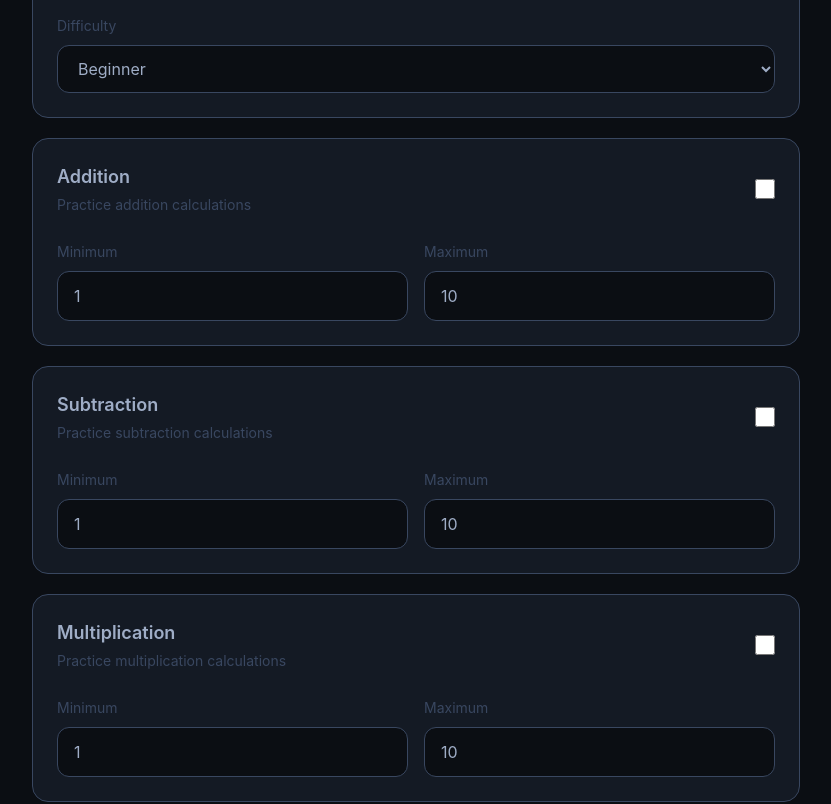
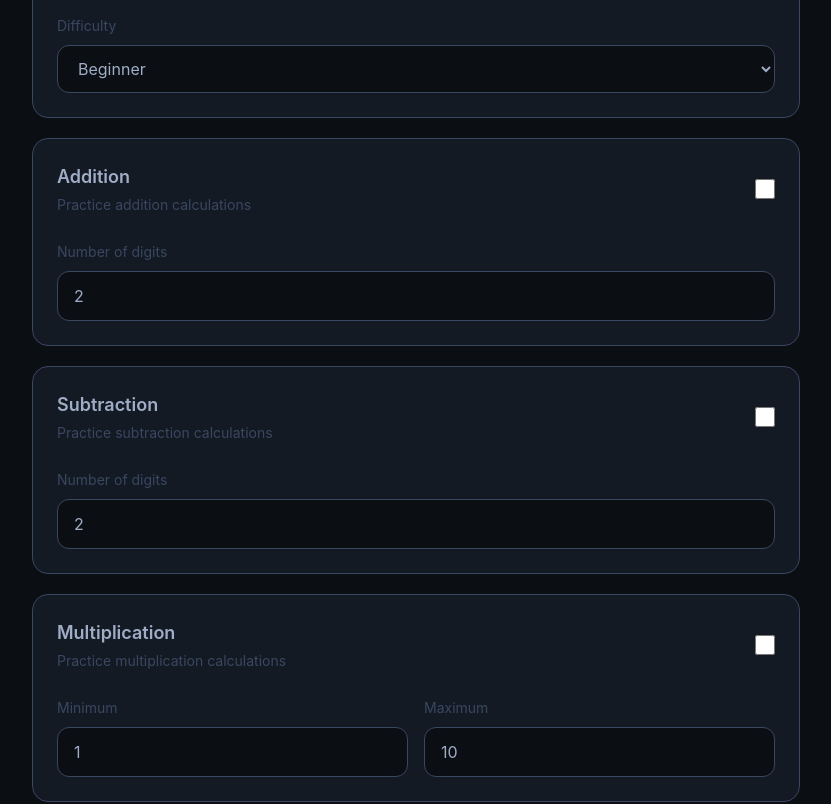
Before and after one commit to CRAK-0/MindSprint, a React (Vite) app: page / in a window 1280 px wide. Shown: the part 2000-2804 px from the top of the page, without its empty margins (224-1055 px from the left). Built offline with nearby package versions, Linux system fonts and the light colour scheme.

Commit message:
Forgor to add the digit based thing for the addition and subtration in the quiz files and also fixed the accuracy logic for the less question complete in a session.

```diff
--- a/src/pages/QuizSetup.tsx
+++ b/src/pages/QuizSetup.tsx
@@ -28,11 +28,7 @@ const categories: {
     title: "Squares",
     description: "Practice square calculations",
   },
-  {
-    key: "cubes",
-    title: "Cubes",
-    description: "Practice cube calculations",
-  },
+  { key: "cubes", title: "Cubes", description: "Practice cube calculations" },
   {
     key: "squareRoots",
     title: "Square Roots",
@@ -48,11 +44,7 @@ const categories: {
     title: "Percentage",
     description: "Practice percentage calculations",
   },
-  {
-    key: "ratio",
-    title: "Ratio",
-    description: "Practice ratio calculations",
-  },
+  { key: "ratio", title: "Ratio", description: "Practice ratio calculations" },
   {
     key: "fraction",
     title: "Fractions",
@@ -85,68 +77,21 @@ export const QuizSetup = () => {
   const navigate = useNavigate();
 
   const [config, setConfig] = useState<QuizConfig>({
-    tables: {
-      selected: false,
-      min: 1,
-      max: 10,
-    },
-
-    squares: {
-      selected: false,
-      min: 1,
-      max: 100,
-    },
-
-    cubes: {
-      selected: false,
-      min: 1,
-      max: 20,
-    },
-
-    squareRoots: {
-      selected: false,
-      min: 1,
-      max: 100,
-    },
-    addition: {
-      selected: false,
-      min: 1,
-      max: 10,
-    },
-    subtraction: {
-      selected: false,
-      min: 1,
-      max: 10,
-    },
-    multiplication: {
-      selected: false,
-      min: 1,
-      max: 10,
-    },
-    cubeRoots: {
-      selected: false,
-      min: 1,
-      max: 20,
-    },
-    percentage: {
-      selected: false,
-      difficulty: "beginner",
-    },
-    fraction: {
-      selected: false,
-      difficulty: "beginner",
-    },
-    ratio: {
-      selected: false,
-    },
-    simplification: {
-      selected: false,
-      difficulty: "beginner",
-    },
+    tables: { selected: false, min: 1, max: 10 },
+    squares: { selected: false, min: 1, max: 100 },
+    cubes: { selected: false, min: 1, max: 20 },
+    squareRoots: { selected: false, min: 1, max: 100 },
+    addition: { selected: false, digits: 2 },
+    subtraction: { selected: false, digits: 2 },
+    multiplication: { selected: false, min: 1, max: 10 },
+    cubeRoots: { selected: false, min: 1, max: 20 },
+    percentage: { selected: false, difficulty: "beginner" },
+    fraction: { selected: false, difficulty: "beginner" },
+    ratio: { selected: false },
+    simplification: { selected: false, difficulty: "beginner" },
   });
 
   const [totalQuestions, setTotalQuestions] = useState(10);
-
   const [errors, setErrors] = useState<ValidationError[]>([]);
 
   useEffect(() => {
@@ -182,17 +127,26 @@ export const QuizSetup = () => {
       if (!category.selected) continue;
 
       if ("min" in category && "max" in category) {
-        // Validation goes here
         if (category.min < 0 || category.max < 0) {
           validationErrors.push({
             category: key,
             message: "Minimum and maximum must be 0 or greater",
           });
         }
+
         if (category.min > category.max) {
           validationErrors.push({
             category: key,
             message: "Minimum cannot be greater than maximum",
+          });
+        }
+      }
+
+      if ("digits" in category) {
+        if (!Number.isInteger(category.digits) || category.digits < 1) {
+          validationErrors.push({
+            category: key,
+            message: "Digits must be a positive integer",
           });
         }
       }
@@ -206,14 +160,13 @@ export const QuizSetup = () => {
     }
 
     setErrors(validationErrors);
-
     return validationErrors;
   };
 
   const handleChange = (e: ChangeEvent<HTMLInputElement>) => {
     const [category, field] = e.target.name.split("-") as [
       QuizCategory,
-      "selected" | "min" | "max",
+      "selected" | "min" | "max" | "digits",
     ];
 
     if (field === "selected") {
@@ -226,9 +179,7 @@ export const QuizSetup = () => {
       };
 
       setConfig(updatedConfig);
-
       validateQuizConfig(updatedConfig, totalQuestions);
-
       return;
     }
 
@@ -243,21 +194,17 @@ export const QuizSetup = () => {
     };
 
     setConfig(updatedConfig);
-
     validateQuizConfig(updatedConfig, totalQuestions);
   };
 
   const handleQuestionsChange = (e: ChangeEvent<HTMLInputElement>) => {
     const newValue = Number(e.target.value);
-
     setTotalQuestions(newValue);
-
     validateQuizConfig(config, newValue);
   };
 
-  const getCategoryError = (category: QuizCategory) => {
-    return errors.find((error) => error.category === category);
-  };
+  const getCategoryError = (category: QuizCategory) =>
+    errors.find((error) => error.category === category);
 
   const categorySelectionError = errors.find(
     (error) => error.category === "categories",
@@ -270,45 +217,30 @@ export const QuizSetup = () => {
   const handleSubmit = () => {
     const validationErrors = validateQuizConfig(config, totalQuestions);
 
-    if (validationErrors.length > 0) {
-      return;
-    }
+    if (validationErrors.length > 0) return;
 
     saveQuizSetup(config, totalQuestions);
 
     navigate("/quiz", {
-      state: {
-        config,
-        totalQuestions,
-      },
+      state: { config, totalQuestions },
     });
   };
 
   return (
     <div className="mx-auto w-full max-w-3xl">
-      {/* Page heading */}
       <section className="mb-10">
         <h1
           className="text-4xl font-bold tracking-tight"
-          style={{
-            color: theme.colors.text,
-          }}
+          style={{ color: theme.colors.text }}
         >
           Set Up Your Quiz
         </h1>
-
-        <p
-          className="mt-2"
-          style={{
-            color: theme.colors.mutedText,
-          }}
-        >
+        <p className="mt-2" style={{ color: theme.colors.mutedText }}>
           Choose what you want to practice.
         </p>
       </section>
 
       <div className="space-y-5">
-        {/* Category selection error */}
         {categorySelectionError && (
           <div
             className="rounded-xl px-4 py-3 text-sm"
@@ -322,10 +254,8 @@ export const QuizSetup = () => {
           </div>
         )}
 
-        {/* Categories */}
         {categories.map(({ key, title, description }) => {
           const category = config[key];
-
           const error = getCategoryError(key);
 
           return (
@@ -337,23 +267,17 @@ export const QuizSetup = () => {
                 border: `1px solid ${theme.colors.border}`,
               }}
             >
-              {/* Category header */}
               <div className="flex items-center justify-between gap-4">
                 <div>
                   <h2
                     className="text-lg font-semibold"
-                    style={{
-                      color: theme.colors.text,
-                    }}
+                    style={{ color: theme.colors.text }}
                   >
                     {title}
                   </h2>
-
                   <p
                     className="mt-1 text-sm"
-                    style={{
-                      color: theme.colors.mutedText,
-                    }}
+                    style={{ color: theme.colors.mutedText }}
                   >
                     {description}
                   </p>
@@ -365,16 +289,36 @@ export const QuizSetup = () => {
                   checked={category.selected}
                   onChange={handleChange}
                   className="h-5 w-5 cursor-pointer"
-                  style={{
-                    accentColor: theme.colors.primary,
-                  }}
+                  style={{ accentColor: theme.colors.primary }}
                 />
               </div>
 
-              {/* Category Settings */}
-              {"min" in category && "max" in category ? (
+              {"digits" in category ? (
+                <div className="mt-6">
+                  <label
+                    htmlFor={`${key}-digits`}
+                    className="text-sm"
+                    style={{ color: theme.colors.mutedText }}
+                  >
+                    Number of digits
+                  </label>
+                  <input
+                    id={`${key}-digits`}
+                    name={`${key}-digits`}
+                    type="number"
+                    min={1}
+                    value={category.digits}
+                    onChange={handleChange}
+                    className="mt-2 w-full rounded-xl px-4 py-3 outline-none"
+                    style={{
+                      backgroundColor: theme.colors.background,
+                      color: theme.colors.text,
+                      border: `1px solid ${theme.colors.border}`,
+                    }}
+                  />
+                </div>
+              ) : "min" in category && "max" in category ? (
                 <div className="mt-6 grid grid-cols-1 gap-4 sm:grid-cols-2">
-                  {/* Minimum */}
                   <div>
                     <label
                       className="text-sm"
@@ -382,7 +326,6 @@ export const QuizSetup = () => {
                     >
                       Minimum
                     </label>
-
                     <input
                       name={`${key}-min`}
                       type="number"
@@ -398,7 +341,6 @@ export const QuizSetup = () => {
                     />
                   </div>
 
-                  {/* Maximum */}
                   <div>
                     <label
                       className="text-sm"
@@ -406,7 +348,6 @@ export const QuizSetup = () => {
                     >
                       Maximum
                     </label>
-
                     <input
                       name={`${key}-max`}
                       type="number"
@@ -431,7 +372,6 @@ export const QuizSetup = () => {
                   >
                     Difficulty
                   </label>
-
                   <select
                     id={`${key}-difficulty`}
                     value={category.difficulty}
@@ -480,7 +420,6 @@ export const QuizSetup = () => {
           );
         })}
 
-        {/* Question count */}
         <section
           className="rounded-2xl p-6"
           style={{
@@ -490,19 +429,11 @@ export const QuizSetup = () => {
         >
           <h2
             className="text-lg font-semibold"
-            style={{
-              color: theme.colors.text,
-            }}
+            style={{ color: theme.colors.text }}
           >
             Number of Questions
           </h2>
-
-          <p
-            className="mt-1 text-sm"
-            style={{
-              color: theme.colors.mutedText,
-            }}
-          >
+          <p className="mt-1 text-sm" style={{ color: theme.colors.mutedText }}>
             How many questions do you want in this quiz?
           </p>
 
@@ -533,7 +464,6 @@ export const QuizSetup = () => {
           )}
         </section>
 
-        {/* Start button */}
         <button
           disabled={errors.length > 0}
           onClick={handleSubmit}
--- a/src/quiz/scoring.ts
+++ b/src/quiz/scoring.ts
@@ -9,9 +9,7 @@ export const calculateScore = (session: QuizSession): QuizResult => {
 
   // Calculate wrong answers from questions actually answered
   const wrongAnswers = answeredCount - correctAnswers;
-  const accuracy = Number(
-    ((correctAnswers / session.totalQuestions) * 100).toFixed(2),
-  );
+  const accuracy = Number(((correctAnswers / answeredCount) * 100).toFixed(2));
   const firstQuestionTime = session.answeredQuestions[0].timeTaken;
   const totalAnswerTime = session.answeredQuestions.reduce(
     (total, question) => {
--- a/src/utils/configStorage.ts
+++ b/src/utils/configStorage.ts
@@ -11,12 +11,16 @@ const defaultConfig: QuizConfig = {
   squareRoots: { selected: false, min: 1, max: 20 },
   cubes: { selected: false, min: 1, max: 10 },
   cubeRoots: { selected: false, min: 1, max: 10 },
-  addition: { selected: false, min: 1, max: 100 },
-  subtraction: { selected: false, min: 1, max: 100 },
+
+  addition: { selected: false, digits: 2 },
+  subtraction: { selected: false, digits: 2 },
+
   multiplication: { selected: false, min: 1, max: 100 },
+
   percentage: { selected: false, difficulty: "beginner" },
   fraction: { selected: false, difficulty: "beginner" },
   simplification: { selected: false, difficulty: "beginner" },
+
   ratio: { selected: false },
 };
 
@@ -25,6 +29,7 @@ export const saveQuizSetup = (config: QuizConfig, totalQuestions: number) => {
     config: config,
     totalQuestions: totalQuestions,
   });
+
   localStorage.setItem("quizSetup", data);
 };
 
@@ -45,7 +50,7 @@ export const getQuizSetup = (): GetSetup | null => {
   if (savedConfig == null) {
     return null;
   }
-  //Check that the data is valid
+
   try {
     const parsedData = JSON.parse(savedConfig);
 
@@ -83,6 +88,7 @@ export const getQuizSetup = (): GetSetup | null => {
         defaultConfig.subtraction,
         parsedData.config.subtraction,
       ),
+
       multiplication: mergeCategory(
         defaultConfig.multiplication,
         parsedData.config.multiplication,
```
Also changed, not shown: src/quiz/quizEngine.ts (+10 -1 lines), src/types/quiz.ts (+9 -3 lines).
